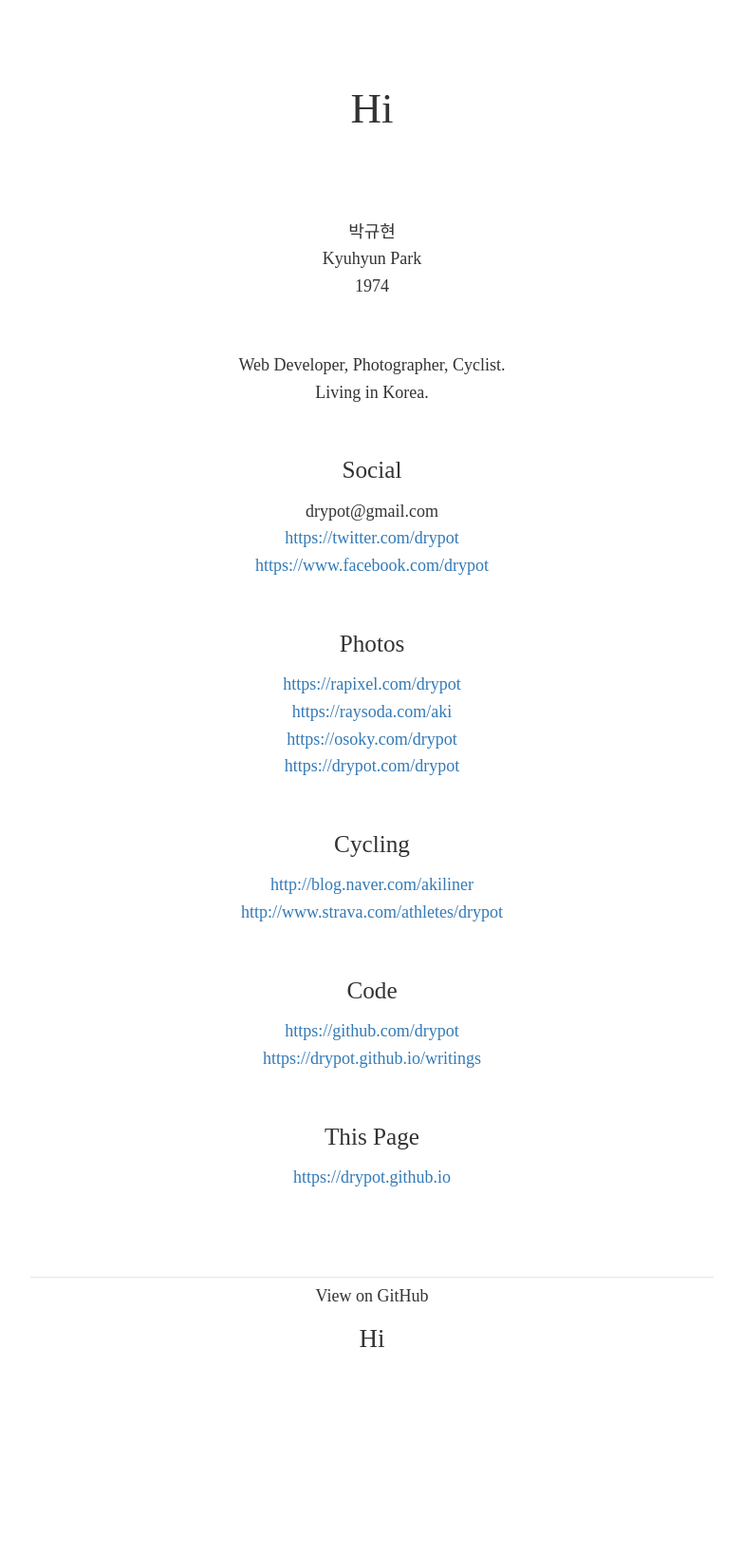
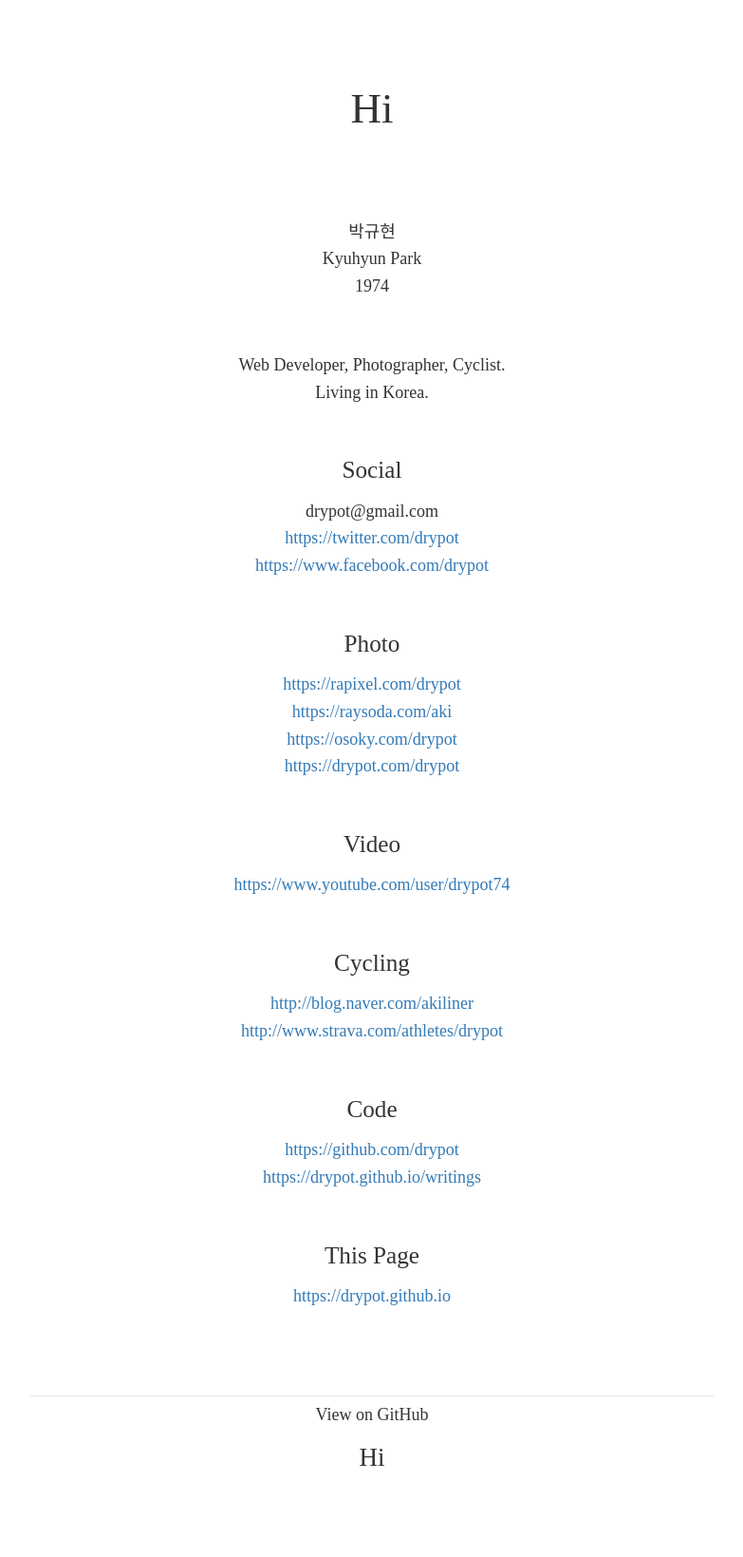
Before and after one commit to drypot/drypot.github.io, a Jekyll site: the page built from index.md, in a window 1280 px wide. Shown: the whole page at 95% size, without its empty margins (248-1031 px from the left). Built offline with Jekyll 4.4.1, drawn with Linux system fonts in a browser that asks for light colours; before the commit the page ends 1514 px from its top, so only the background shows below that.

Commit message:
add youtube.

```diff
--- a/index.md
+++ b/index.md
@@ -19,12 +19,17 @@ drypot@gmail.com\\
 <https://www.facebook.com/drypot>{:target="_blank"}
 {:class="vspace"}
 
-### Photos
+### Photo
 
 <https://rapixel.com/drypot>{:target="_blank"}\\
 <https://raysoda.com/aki>{:target="_blank"}\\
 <https://osoky.com/drypot>{:target="_blank"}\\
 <https://drypot.com/drypot>{:target="_blank"}
+{:class="vspace"}
+
+### Video
+
+<https://www.youtube.com/user/drypot74>{:target="_blank"}
 {:class="vspace"}
 
 ### Cycling
```
